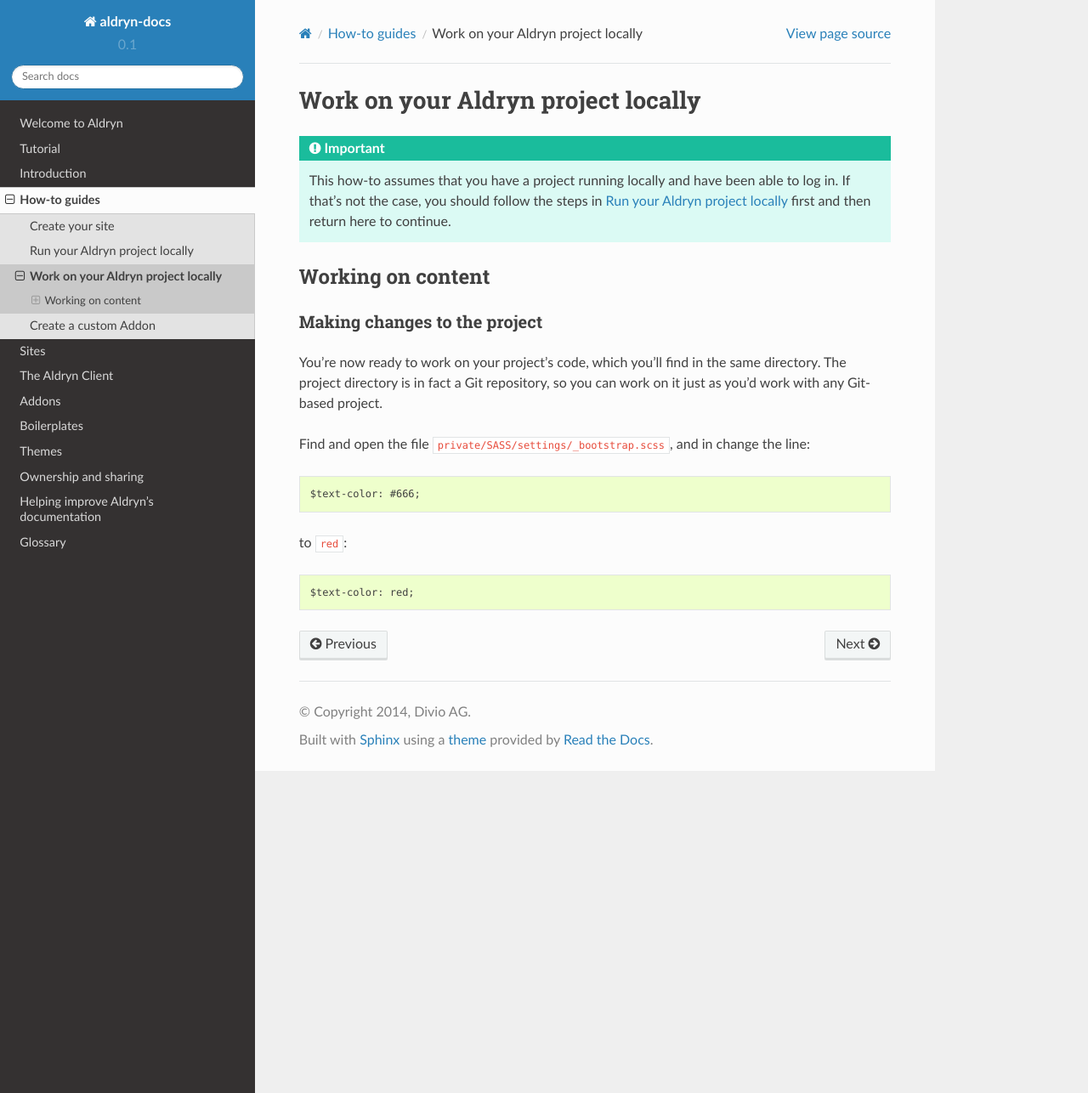
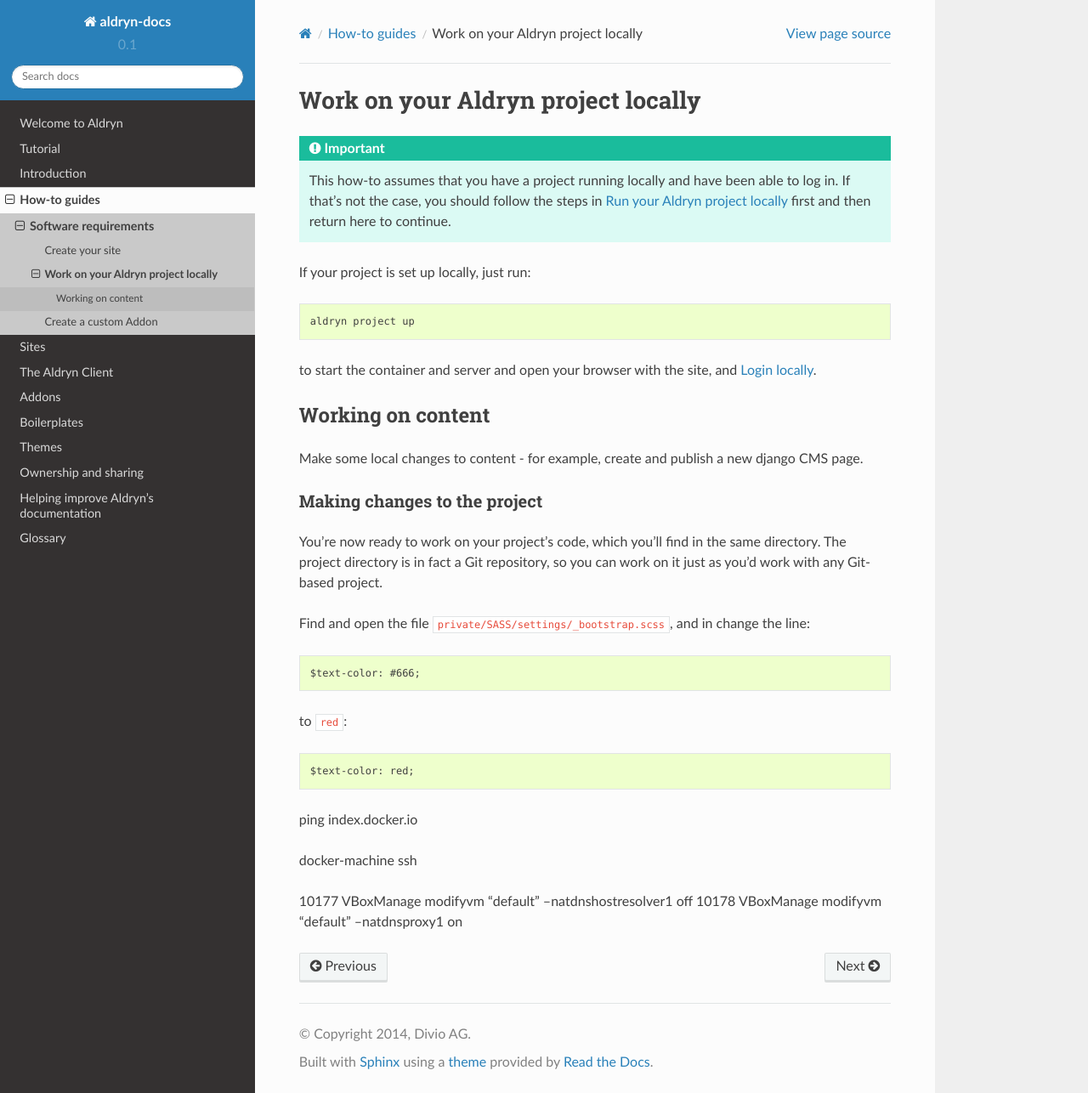
Before and after one commit to aldryn/aldryn-docs, a Sphinx documentation site: the page built from docs/how-to/working_locally.rst, in a window 1280 px wide and 1286 px high. Shown: the whole window at 85% size. Built offline with Sphinx 7.4.7 and the Read the Docs theme 2.0.0, drawn with Linux system fonts in a browser that asks for light colours; pages that are not in the unit, such as notebooks, are missing from menus.

Commit message:
Work in progress

```diff
--- a/docs/how-to/create_site.rst
+++ b/docs/how-to/create_site.rst
@@ -3,7 +3,7 @@
 #################
 
 .. ATTENTION::
-   You'll need an Aldryn account before start!
+   You'll need an Aldryn account before you start.
 
 Login to the `Aldryn Control Panel <https://control.aldryn.com/control/>`_.
 
--- a/docs/how-to/working_locally.rst
+++ b/docs/how-to/working_locally.rst
@@ -10,12 +10,17 @@
     that's not the case, you should follow the steps in :ref:`run_locally` first and then return
     here to continue.
 
+If your project is set up locally, just run::
+
+    aldryn project up
+
+to start the container and server and open your browser with the site, and :ref:`login_locally`.
 
 ******************
 Working on content
 ******************
 
-
+Make some local changes to content - for example, create and publish a new django CMS page.
 
 
 Making changes to the project
@@ -32,3 +37,12 @@
 to ``red``::
 
     $text-color: red;
+
+
+
+ping index.docker.io
+
+docker-machine ssh
+
+10177  VBoxManage modifyvm "default" --natdnshostresolver1 off
+10178  VBoxManage modifyvm "default" --natdnsproxy1 on
```
Also changed, not shown: docs/how-to/index.rst (+14 -1 lines), docs/how-to/installation.rst (added, +86 -0 lines), docs/how-to/local_project_setup.rst (renamed from docs/how-to/local_development.rst, +2 -37 lines).
